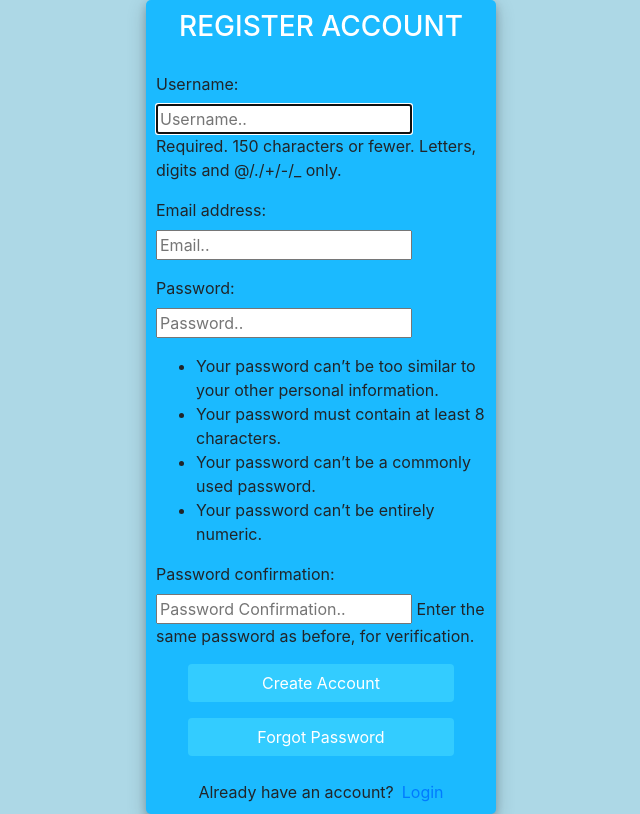
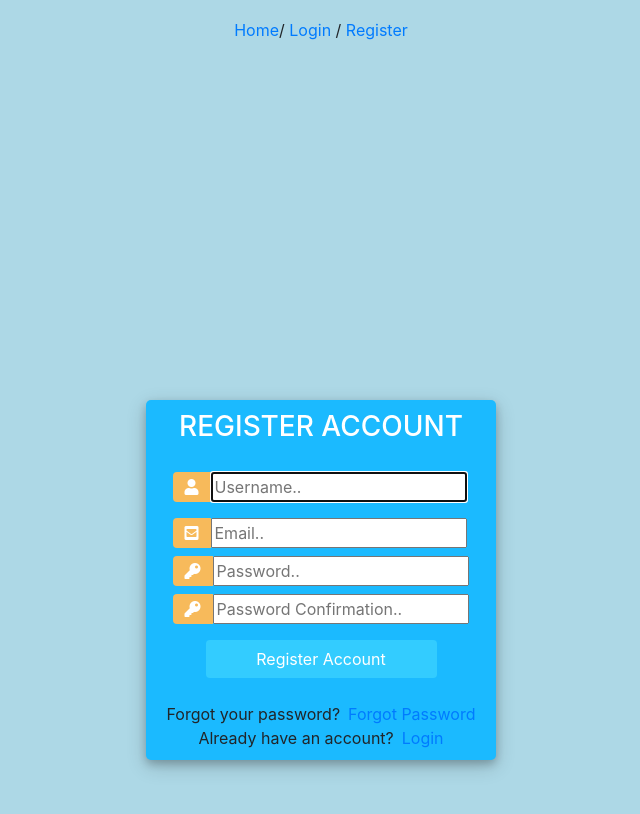
Before and after one commit to Final-Project-Truck/Final_Project, a Django app: page /register/ in a window 1280 px wide. Shown: the whole page, without its empty margins (319-959 px from the left). After the commit the page ends 772 px from the top, so only its background shows below. Run offline with Django 4.2, Linux system fonts and the light colour scheme; some libraries are stand-ins or nearby versions.

Commit message:
Fully implement the registration process with forgetting password option, and authenticate the user login with the logout.

```diff
--- a/The_Truck_Project/urls.py
+++ b/The_Truck_Project/urls.py
@@ -51,7 +51,7 @@ urlpatterns = [
     path('register/', registerPage, name="register"),
     path('login/', loginPage, name="login"),
     path('logout/', logoutUser, name="logout"),
-    path('forget-password/', auth_views.PasswordResetView.as_view(template_name='forget_password.html'),name='forget_password'),
+    path('password_reset/', auth_views.PasswordResetView.as_view(template_name='password_reset.html'),name='password_reset'),
     path('password_reset/done/', auth_views.PasswordResetDoneView.as_view(template_name='password_reset_done.html'),name='password_reset_done'),
     path('reset/<uidb64>/<token>/',auth_views.PasswordResetConfirmView.as_view(template_name='password_reset_confirm.html'),name='password_reset_confirm'),
     path('reset/done/', auth_views.PasswordResetCompleteView.as_view(template_name='password_reset_complete.html'),name='password_reset_complete'),
--- /dev/null
+++ b/baseuser/templates/base.html
@@ -0,0 +1,59 @@
+{% load static %}
+<html>
+<head>
+    <title>{% block title %}{% endblock %}</title>
+    <link rel="stylesheet" type="text/css" href="{% static 'css/base.css' %}">
+</head>
+<body>
+<style>
+header{
+    position: absolute;
+    top: 30px;
+    left: 50%;
+    transform: translate(-50%,-50%);
+}
+.box {
+  width: 400px; /* Width of the box */
+  height: 50px; /* Height of the box */
+  background-color: #f5f5f5; /* Background color of the box */
+  border: 1px solid #ccc; /* Border of the box */
+  display: flex; /* Make the child elements inside the box align horizontally */
+  align-items: center; /* Align the child elements vertically */
+  justify-content: space-around; /* Distribute the space between the child elements */
+  padding: 10px; /* Add some padding to the box */
+}
+
+homebutton{
+    position: absolute;
+    right: 0px;
+}
+loginbutton{
+    position: absolute;
+    right: px;
+}
+registerbutton{
+  display: inline-block; /* Make the buttons appear on the same line */
+  padding: 50px 50px; /* Add some padding to the buttons */
+  position: absolute;
+  right: 0px;
+}
+
+</style>
+<header>
+    {% if user.is_authenticated %}
+    <a href="{% url 'home' %}">Home</a>/
+    <a href="{% url 'logout' %}">Logout</a>
+{% else %}
+    <a href="{% url 'home' %}">Home</a>/
+    <a href="{% url 'login' %}">Login</a> /
+    <a href="{% url 'register' %}">Register</a>
+{% endif %}
+
+
+</header>
+<div class="container">
+    {% block content %}{% endblock %}
+</div>
+</footer>
+</body>
+</html>
--- a/baseuser/templates/forget_password.html
+++ b/baseuser/templates/password_reset.html
@@ -5,6 +5,12 @@
 	<link rel="stylesheet" href="https://use.fontawesome.com/releases/v5.6.1/css/all.css" integrity="sha384-gfdkjb5BdAXd+lj+gudLWI+BXq4IuLW5IT+brZEZsLFm++aCMlF1V92rMkPaX4PP" crossorigin="anonymous">
 
 	<style>
+	html {
+			margin: 0;
+			padding: 0;
+			height: 100%;
+			background: lightblue !important;
+		}
 		body,
 		html {
 			margin: 0;
--- a/baseuser/templates/register.html
+++ b/baseuser/templates/register.html
@@ -1,4 +1,6 @@
 <!DOCTYPE html>
+{% extends 'base.html' %}
+{% block content %}
 <html>
 
 <head>
@@ -20,7 +22,8 @@
 			margin-top: auto;
 			margin-bottom: auto;
 			background: #1BBAFF;
-			position: relative;
+			position: absolute;
+			top: 400px;
 			display: flex;
 			justify-content: center;
 			flex-direction: column;
@@ -62,6 +65,20 @@
 			box-shadow: none !important;
 			outline: 0px !important;
 		}
+		.container {
+  position: relative; /* This is needed for the child elements to be positioned relatively to this container */
+}
+
+.forgot-password {
+  position: absolute; /* This positions the element absolutely */
+  top: 0; /* This positions the element at the top of the container */
+  left: 0; /* This positions the element at the left of the container */
+  z-index: 2; /* This sets the stack order of the element to 2 */
+}
+
+.already-have-account {
+  z-index: 1; /* This sets the stack order of the element to 1 */
+}
 
 	</style>
 
@@ -74,20 +91,48 @@
 					<h3 id="form-title">REGISTER ACCOUNT</h3>
 				</div>
 				<div class="d-flex justify-content-center form_container">
+
 					<form method="POST" action="">
 						{% csrf_token %}
-                        <div class="form-group">
-                            {{ form.as_p }}
+						<div class="input-group mb-3">
+							<div class="input-group-append">
+								<span class="input-group-text"><i class="fas fa-user"></i></span>
 							</div>
+							{{form.username}}
+						</div>
+						<div class="input-group mb-2">
+							<div class="input-group-append">
+								<span class="input-group-text"><i class="fas fa-envelope-square"></i></span>
+							</div>
+							{{form.email}}
+						</div>
+						<div class="input-group mb-2">
+							<div class="input-group-append">
+								<span class="input-group-text"><i class="fas fa-key"></i></span>
+							</div>
+							{{form.password1}}
+						</div>
+						<div class="input-group mb-2">
+							<div class="input-group-append">
+								<span class="input-group-text"><i class="fas fa-key"></i></span>
+							</div>
+							{{form.password2}}
+						</div>
+
 				   		<div class="d-flex justify-content-center mt-3 login_container">
-                            <button type="submit" name="register" class="btn login_btn">Create Account</button>
+				 			<input class="btn login_btn" type="submit" value="Register Account">
 				   		</div>
-                        <div class="d-flex justify-content-center mt-3 login_container">
-                            <a href="{% url 'forget_password' %}" class="btn login_btn">Forgot Password</a>
-                        </div>
+
+
 					</form>
 				</div>
+
+				{{form.errors}}
+
 				    <div class="mt-4">
+						<div class="d-flex justify-content-center links">
+                            Forgot your password?<a href="{% url 'password_reset' %}" class="ml-2">Forgot Password</a>
+                    	</div>
 					<div class="d-flex justify-content-center links">
 						Already have an account? <a href="{% url 'login' %}" class="ml-2">Login</a>
 					</div>
@@ -104,7 +149,9 @@
         form_fields[2].placeholder='Email..';
         form_fields[3].placeholder='Password..';
         form_fields[4].placeholder='Password Confirmation..';
+
     </script>
 </body>
-</body>
+
 </html>
+{% endblock %}
```
Also changed, not shown: baseuser/templates/home.html (+34 -1 lines), baseuser/templates/login.html (+7 -0 lines), baseuser/templates/password_reset_complete.html (+9 -0 lines), baseuser/templates/password_reset_confirm.html (+10 -2 lines), baseuser/templates/password_reset_done.html (+8 -0 lines). Lines whose indentation alone changed are shown as unchanged.
